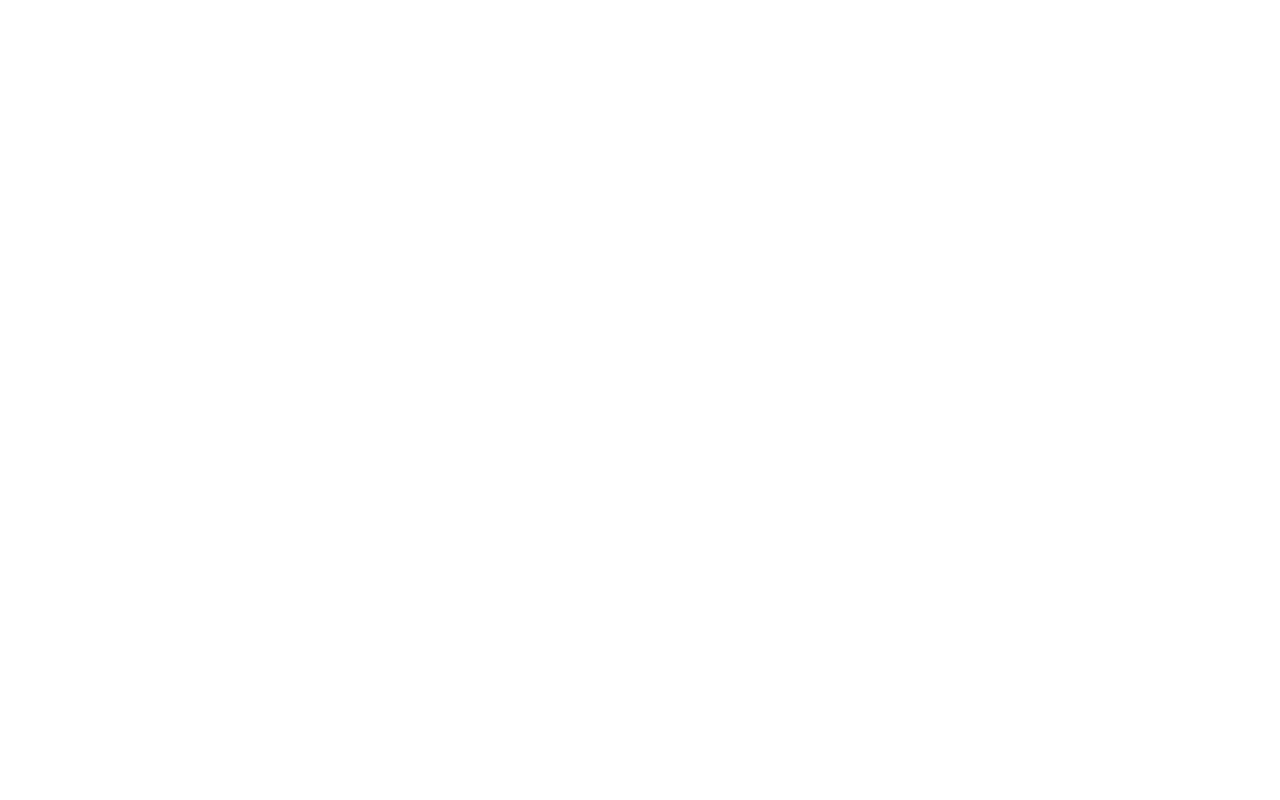
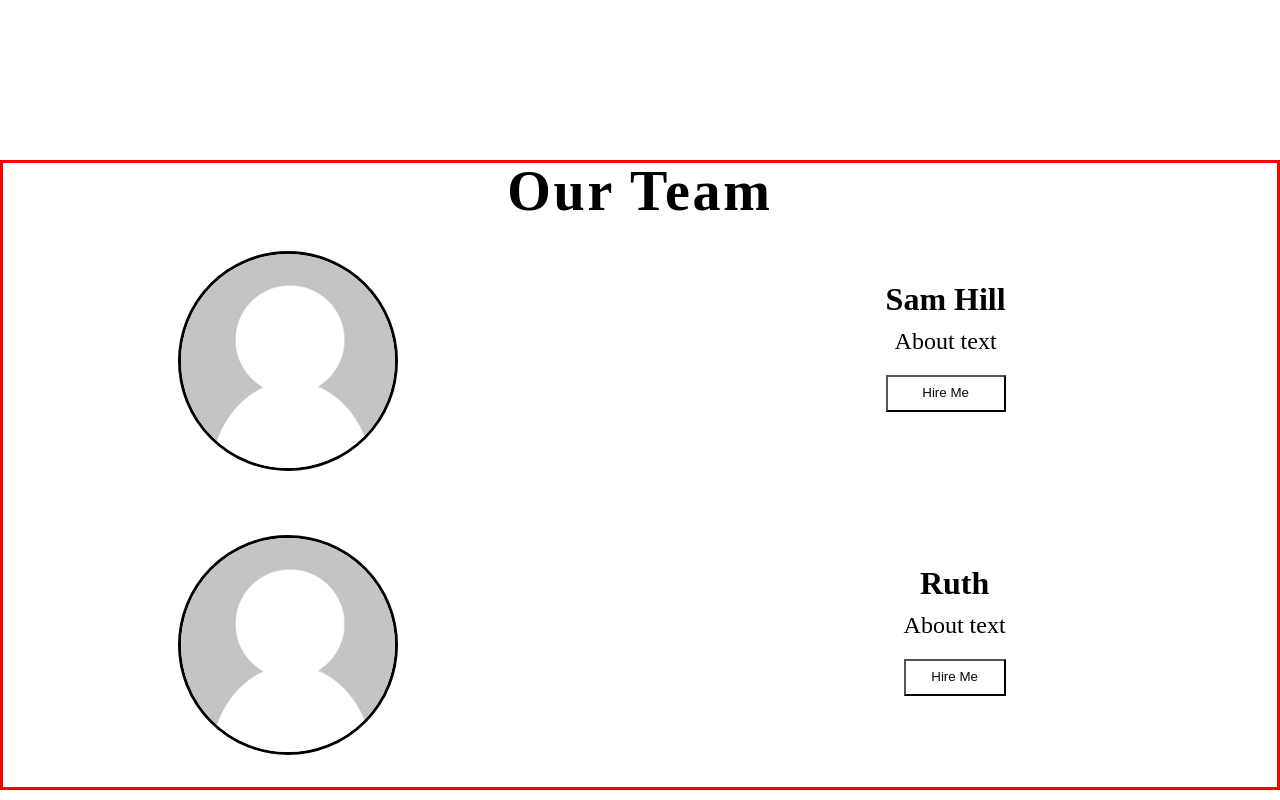
Before and after one commit to fac29b/Webmasters-Website-Ruth-Sam, a plain HTML site: page index.html in a window 1280 px wide. Drawn offline with Linux system fonts and the light colour scheme.

Commit message:
HTML and CSS for our team

```diff
--- a/index.html
+++ b/index.html
@@ -7,6 +7,35 @@
     <title>Project 1 Sam & Ruth</title>
   </head>
   <body>
+    <!-- Our Team Section  -->
+
+    <section class="ourteam container">
+      <h2 class="ourteam--title">Our Team</h2>
+      <div class="ourteam--content1">
+        <img
+          class="ourteam--pic"
+          src="./generic-team-member.png"
+          alt="Picture of Sam Hill"
+        />
+        <div class="member-details">
+          <h3 class="ourteam--name">Sam Hill</h3>
+          <p class="ourteam--about">About text</p>
+          <button class="ourteam--btn">Hire Me</button>
+        </div>
+      </div>
+      <div class="ourteam--content2">
+        <img
+          class="ourteam--pic"
+          src="./generic-team-member.png"
+          alt="Picture of Ruth"
+        />
+        <div class="member-details">
+          <h3 class="ourteam--name">Ruth</h3>
+          <p class="ourteam--about">About text</p>
+          <button class="ourteam--btn">Hire Me</button>
+        </div>
+      </div>
+    </section>
     <script src="script.js"></script>
   </body>
 </html>
--- a/style.css
+++ b/style.css
@@ -0,0 +1,86 @@
+
+/* Initial CSS styling set  */
+*,
+*::before,
+*::after {
+    box-sizing: border-box;
+}
+/* Initial styling setup continued */
+*{
+    margin: 0;
+    padding: 0;
+    line-height: 1.5;
+}
+
+/* Our Team Section */
+
+.ourteam {
+    margin-top: 10rem;
+    text-align: center;
+    border: solid 3px red;
+    display: flex;
+    flex-direction: column;
+}
+.ourteam--title{
+    font-size: 3.5rem;
+    letter-spacing: 0.05em;
+    line-height: 1;
+}
+.ourteam--content1{
+    /* border: 2px solid rgb(255, 0, 183); */
+    margin-inline:  auto;
+    padding: 1rem 2em;
+    display: flex;
+    width: 80%;
+   justify-content: space-between;
+
+}
+
+
+
+.ourteam--pic{
+    width: 220px;
+    height: 220px;
+    object-fit: cover;
+    border: 3px solid rgb(0, 0, 0);
+    margin: 1rem 1rem;
+
+    border-radius: 100%;
+
+}
+
+
+.ourteam--content2{
+    /* border: 2px solid rgb(255, 0, 183); */
+    margin-inline:  auto;
+    padding: 1rem 2em;
+    display: flex;
+    width: 80%;
+    justify-content: space-between;
+
+}
+
+.member-details{
+    display: flex;
+    flex-direction: column;
+    /* border: solid 2px rgb(21, 0, 255); */
+    padding: 2.5rem 7em;
+
+}
+
+.ourteam--name {
+    font-size: 2rem;
+
+}
+.ourteam--about{
+    font-size: 1.5rem;
+
+}
+.ourteam--btn{
+background-color: white;
+color: rgb(8, 7, 7);
+padding: 0.4rem 1rem;
+margin: 1rem 0;
+font-weight: 400;
+width: 100%;
+}
```
Also changed, not shown: generic-team-member.png (added).
